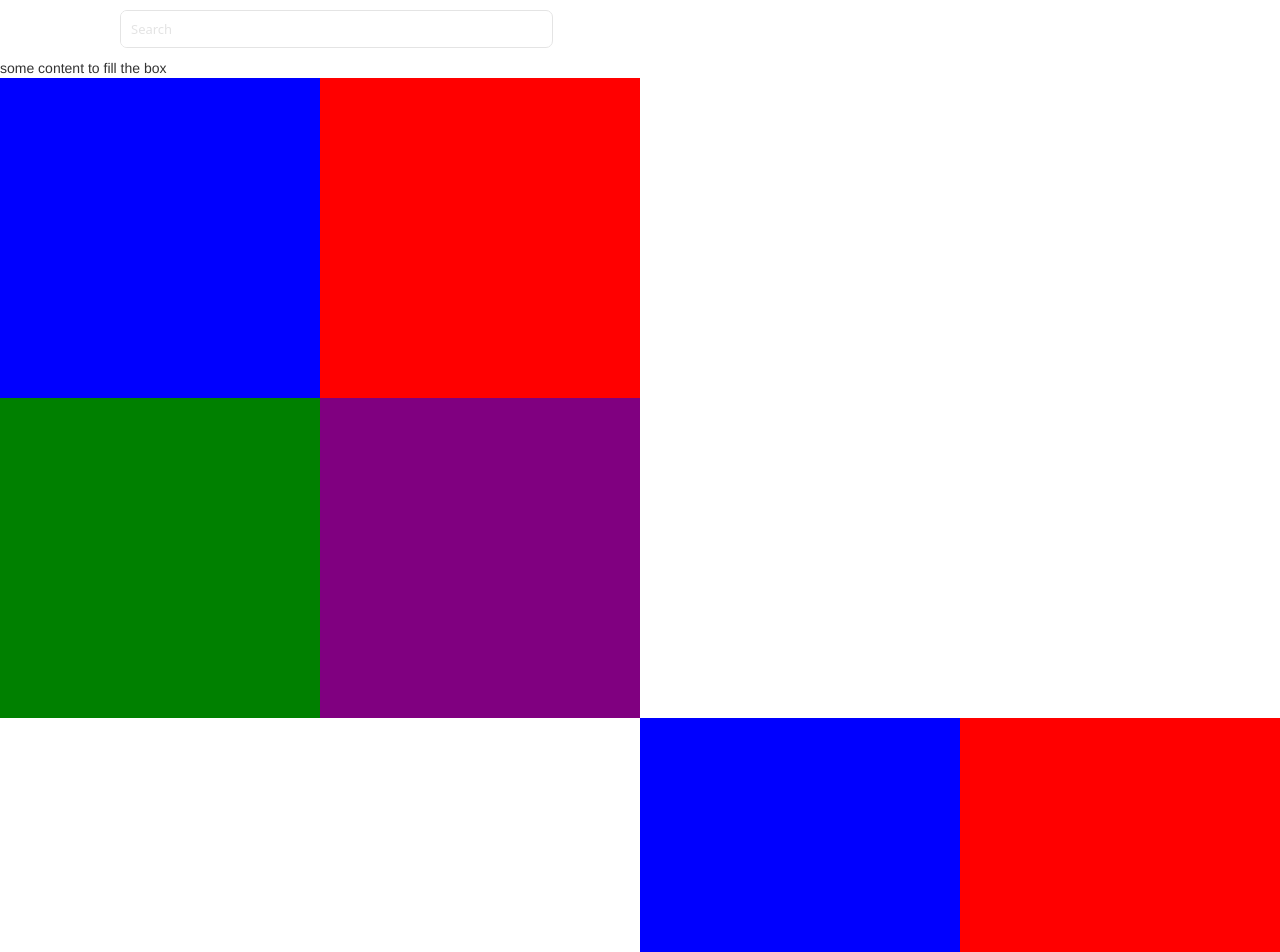
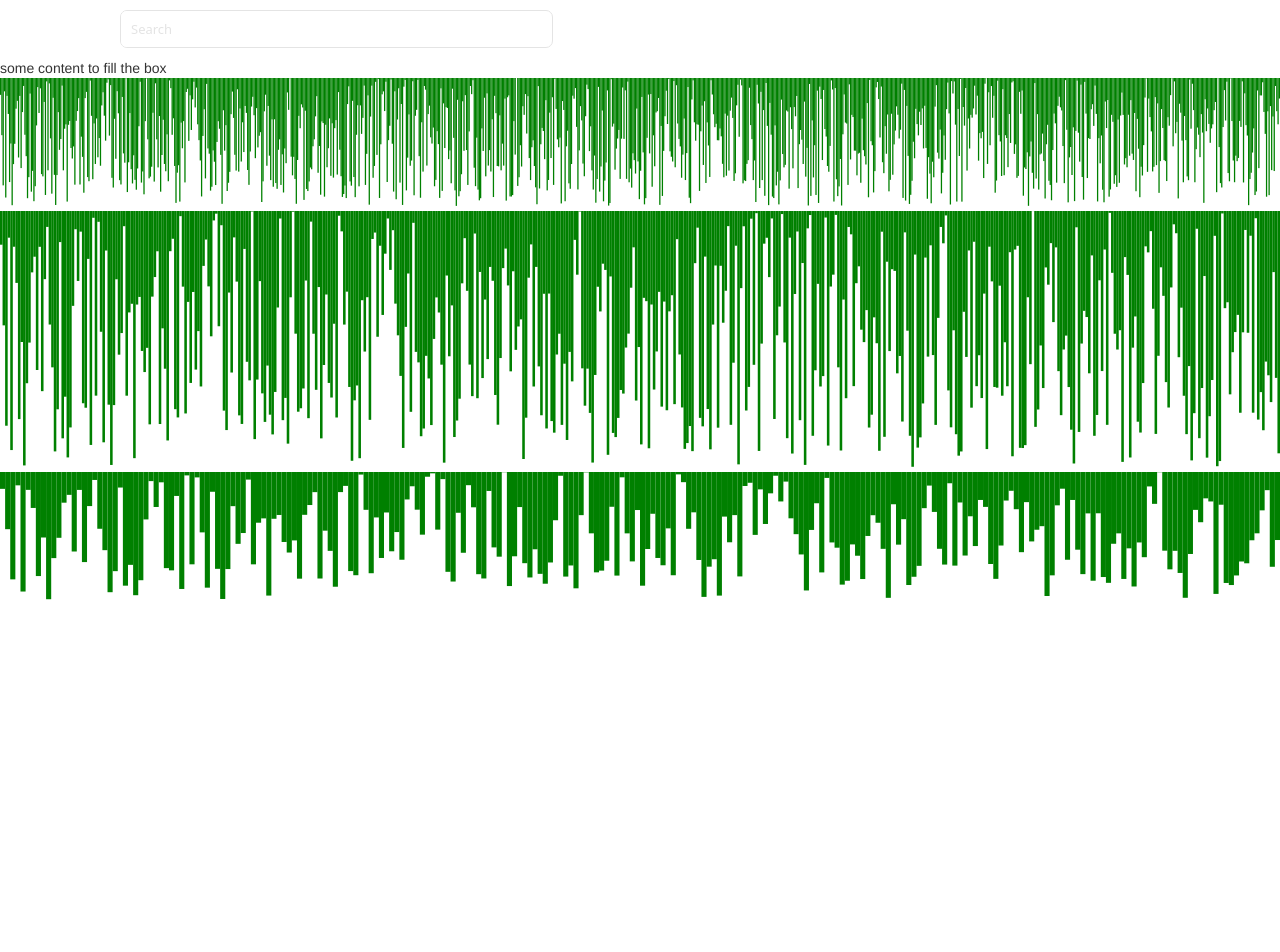
Before and after one commit to quaffpotion/stock-frontend, an Angular app in the folder frontend/: page / in a window 1280 px wide. Shown: the top 952 px of the page. Built offline with nearby package versions, Linux system fonts and the light colour scheme.

Commit message:
basic bar charts

```diff
--- a/frontend/src/app/candlestick-chart/candlestick-chart.component.html
+++ b/frontend/src/app/candlestick-chart/candlestick-chart.component.html
@@ -1,4 +1,37 @@
 <div>some content to fill the box</div>
+
+<svg viewBox="0 0 1000 100">
+  <rect
+    *ngFor="let height of data; index as barposition"
+    [attr.x]="barposition"
+    [attr.height]="height"
+    width="1"
+    fill="green"
+  ></rect>
+</svg>
+<!-- below the height on the page is
+scaled by a factor of 2x-->
+<svg viewBox="0 0 500 100">
+  <rect
+    *ngFor="let height of data; index as barposition"
+    [attr.x]="barposition"
+    [attr.height]="height"
+    width="1"
+    fill="green"
+  ></rect>
+</svg>
+<!-- below is the version that scales so
+that the bar width changes depending on
+how many datapoints are in view -->
+<svg viewBox="0 0 250 100">
+  <rect
+    *ngFor="let height of data; index as barposition"
+    [attr.x]="barposition"
+    [attr.height]="height / 4"
+    width="1"
+    fill="green"
+  ></rect>
+</svg>
 
 <svg viewBox="0 0 4 4">
   <rect x="0" y="0" width="1" height="1" fill="blue"></rect>
--- a/frontend/src/app/candlestick-chart/candlestick-chart.component.ts
+++ b/frontend/src/app/candlestick-chart/candlestick-chart.component.ts
@@ -6,5 +6,9 @@ import { Component } from '@angular/core';
   styleUrls: ['./candlestick-chart.component.css']
 })
 export class CandlestickChartComponent {
-  data = [10, 20, 50, 40, 80, 20, 10, 90, 20, 70, 20];
+  data: number[];
+  constructor() {
+    this.data = [...new Array(1000)].map(() => Math.random() * 100);
+    console.log(this.data);
+  }
 }
```
